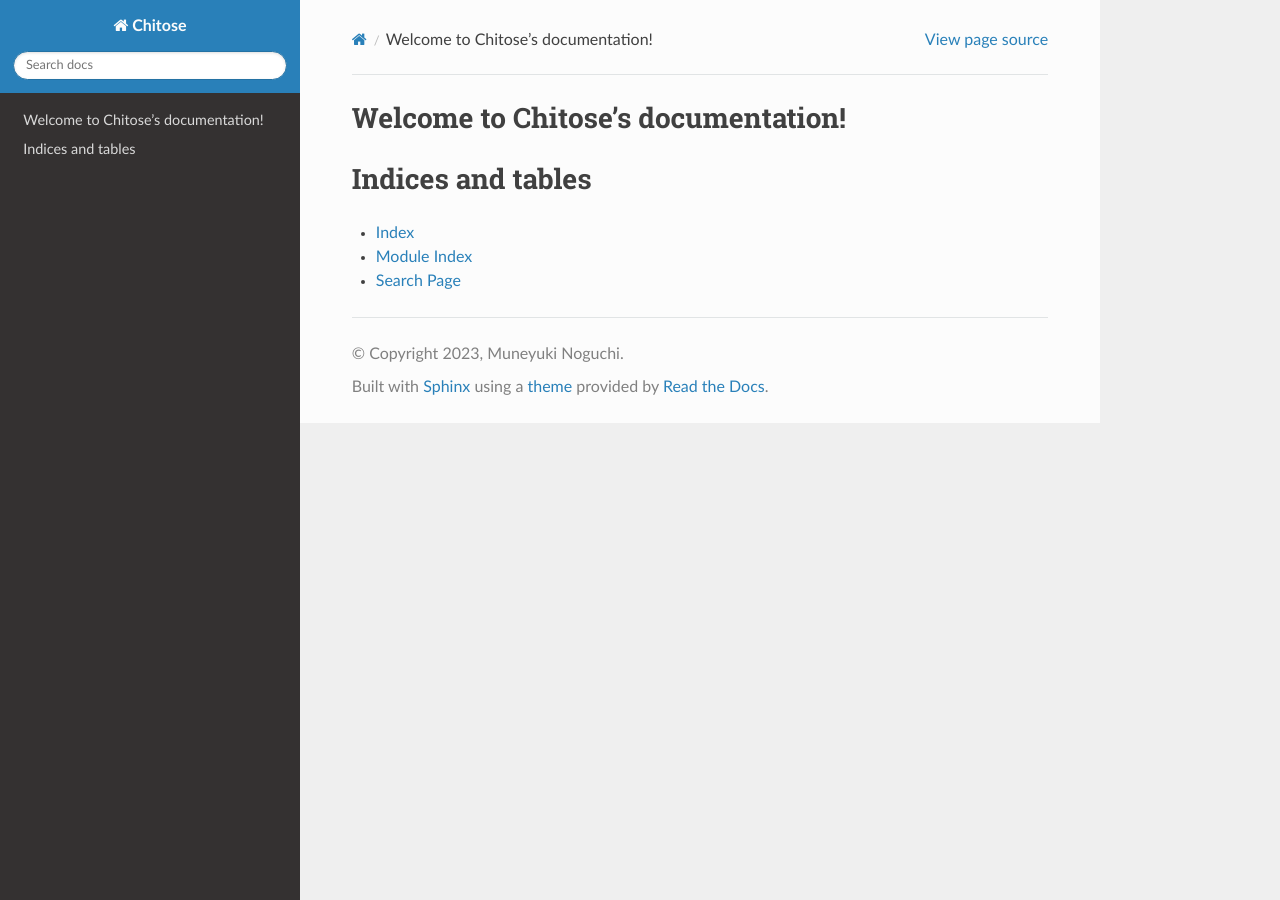
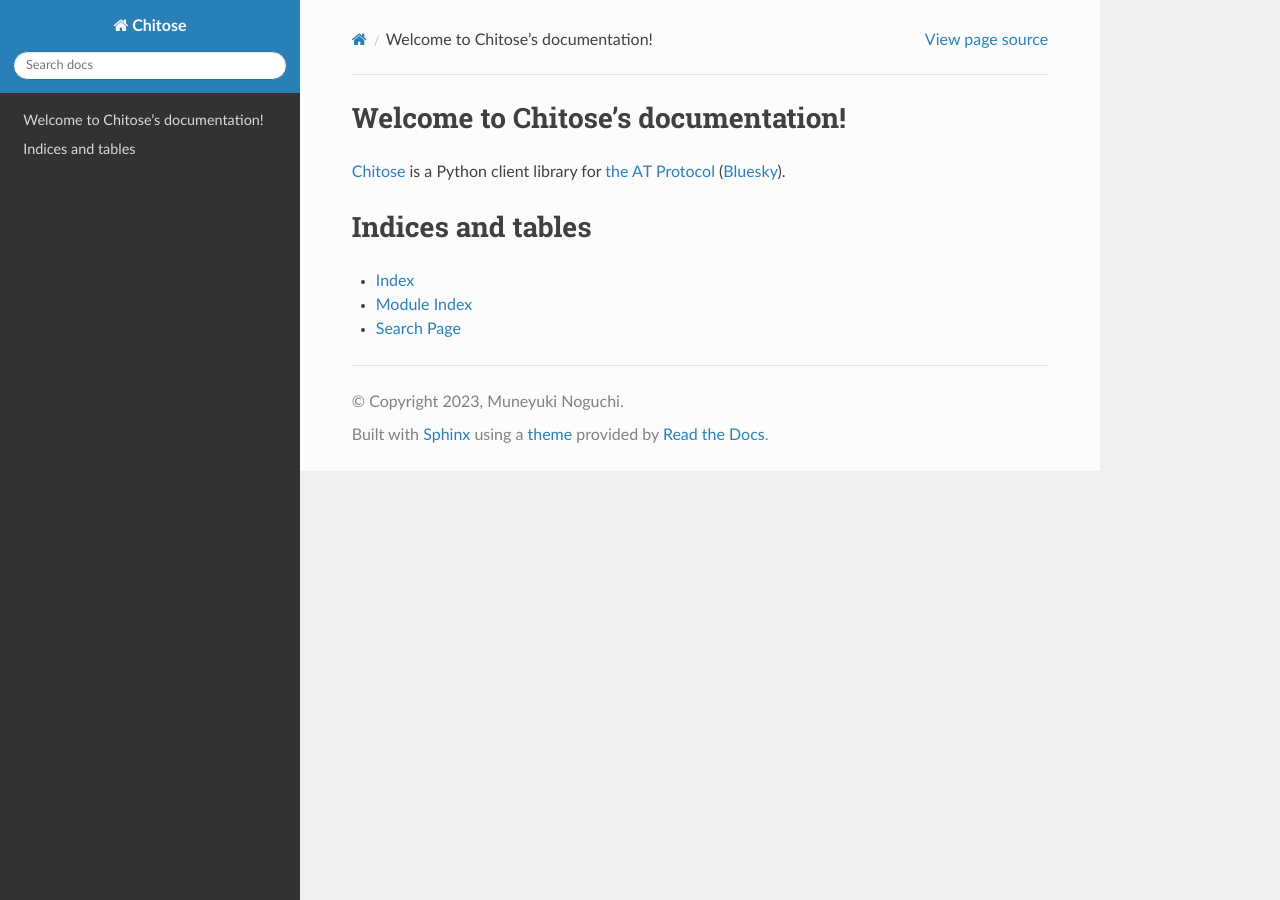
Before and after one commit to mnogu/chitose, a Sphinx documentation site: the page built from docs/source/index.rst, in a window 1280 px wide. Built offline with Sphinx 7.4.7 and the Read the Docs theme 2.0.0, drawn with Linux system fonts in a browser that asks for light colours.

Commit message:
Update the index page

```diff
--- a/docs/source/index.rst
+++ b/docs/source/index.rst
@@ -5,6 +5,8 @@
 
 Welcome to Chitose's documentation!
 ===================================
+
+`Chitose <https://github.com/mnogu/chitose>`_ is a Python client library for `the AT Protocol <https://atproto.com/>`_ (`Bluesky <https://blueskyweb.xyz/>`_).
 
 .. toctree::
    :maxdepth: 2
```
